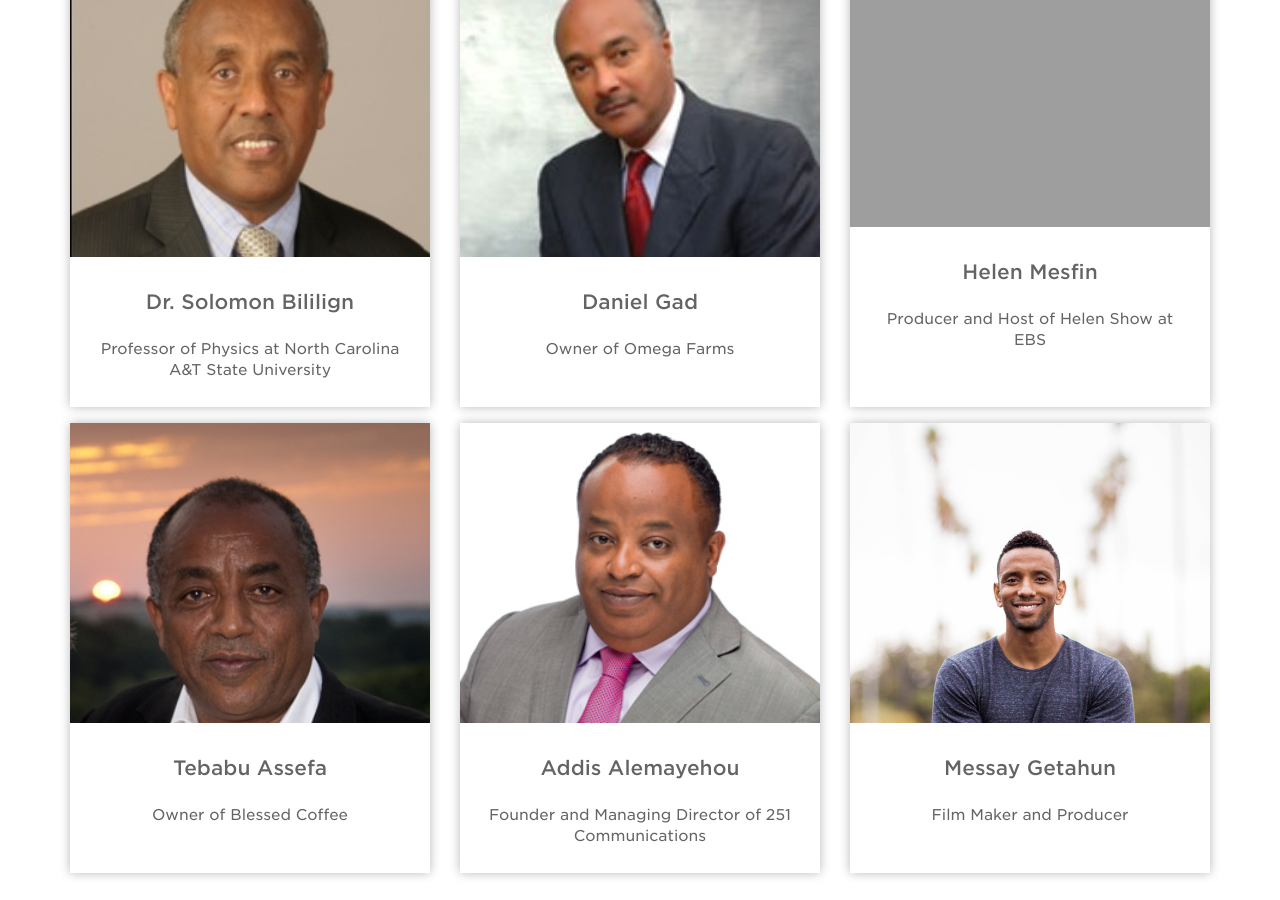
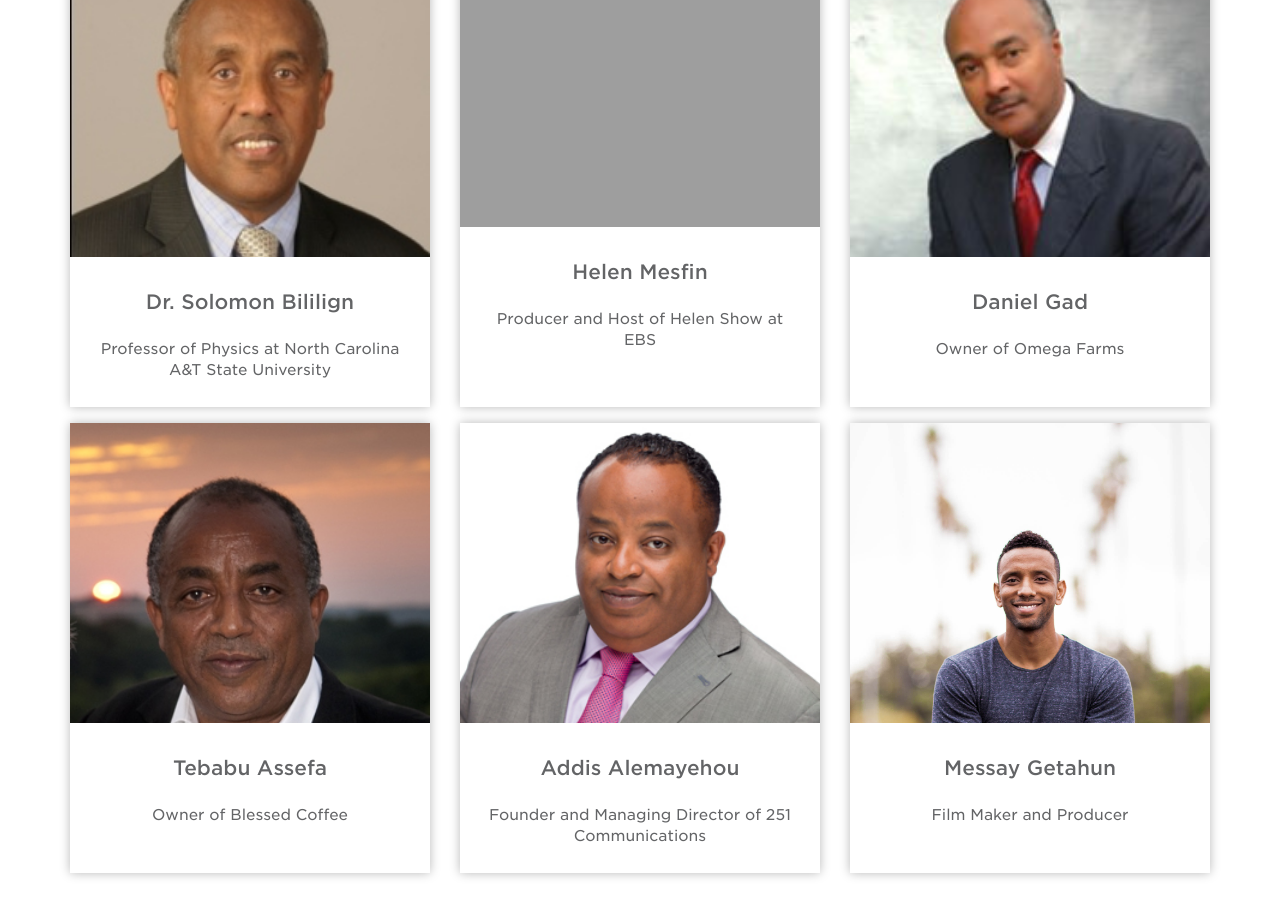
Before and after one commit to YEPNetwork/yepnetwork.github.io, a Jekyll site: the page built from _pages/speakers.html, in a window 1280 px wide and 900 px high, scrolled down 2282 px. Built offline with Jekyll 4.4.1, drawn with Linux system fonts in a browser that asks for light colours; nearby versions of some CDN libraries; some of the changed lines change nothing that is shown.

Commit message:
Update speakers.yml

```diff
--- a/_data/speakers.yml
+++ b/_data/speakers.yml
@@ -37,12 +37,12 @@
 - name: Dr. Solomon Bililign
   position:  Professor of Physics at North Carolina A&T State University
   image: solomon-bililign.jpg
+- name: Helen Mesfin
+  position: Producer and Host of Helen Show at EBS
+  image: helen-mesfin.jpg
 - name: Daniel Gad
   position: Owner of Omega Farms
   image: daniel-gad.jpg
-- name: Helen Mesfin
-  position: Producer and Host of Helen Show at EBS
-  image: helen-mesfin.jpg
 - name: Tebabu Assefa
   position: Owner of Blessed Coffee
   image: tebabu-assefa.jpg
```
